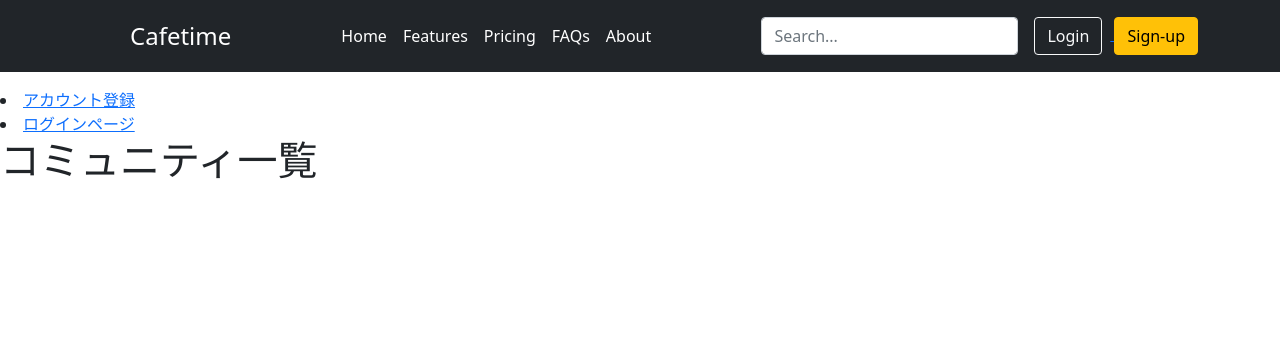
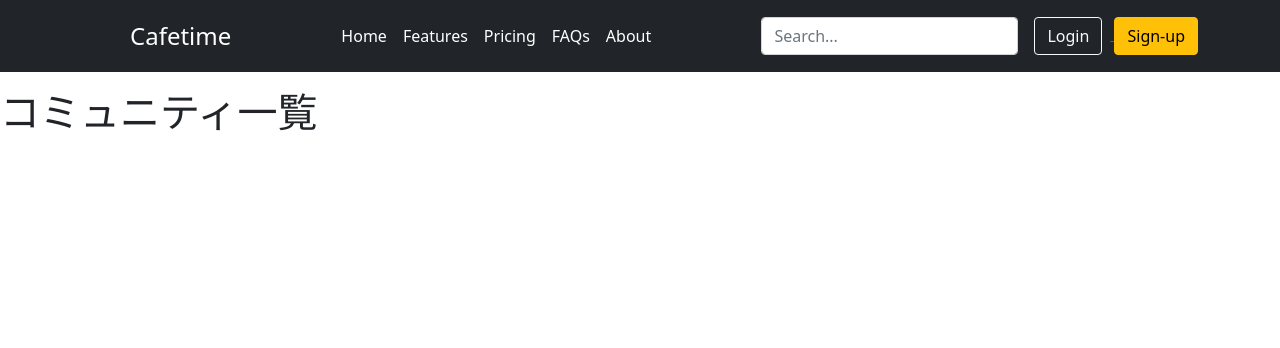
Before and after one commit to bayamax/djangosns-copy-test, a Django app: page / in a window 1280 px wide. Shown: the top 348 px of the page. Run offline with Django 3.2, Linux system fonts and the light colour scheme; data that the repository does not hold is empty.

Commit message:
不要なリンク削除

```diff
--- a/templates/post/post_list.html
+++ b/templates/post/post_list.html
@@ -23,14 +23,6 @@
     {% if user.is_authenticated %}
             <li><a href="{% url 'community:community_create' %}">コミュニティ作成</a></li>
             <li><a href="{% url 'post:index' %}">csv書き出し</a></li>
-            <li><a href="{% url 'accounts:profile' request.user.username %}">{{ user.get_username }}のページ</a></li>
-            <li>
-                <a href="{% url 'post:logout' %}">
-                <i class="fa fa-fw fa-sign-out"></i>ログアウト</a>
-            </li>
-            {% else %}
-            <li><a href="{% url 'post:signup' %}">アカウント登録</a></li>
-            <li><a href="{% url 'post:login' %}">ログインページ</a></li>
             {% endif %}
 
     <h1>コミュニティ一覧</h1>
```
